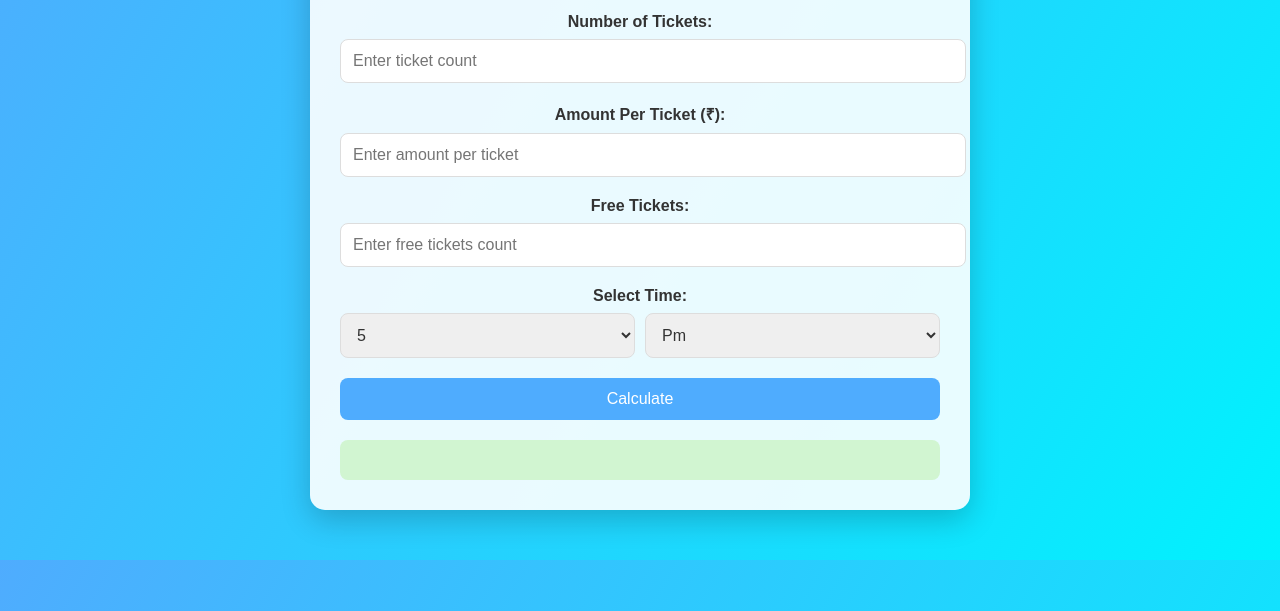
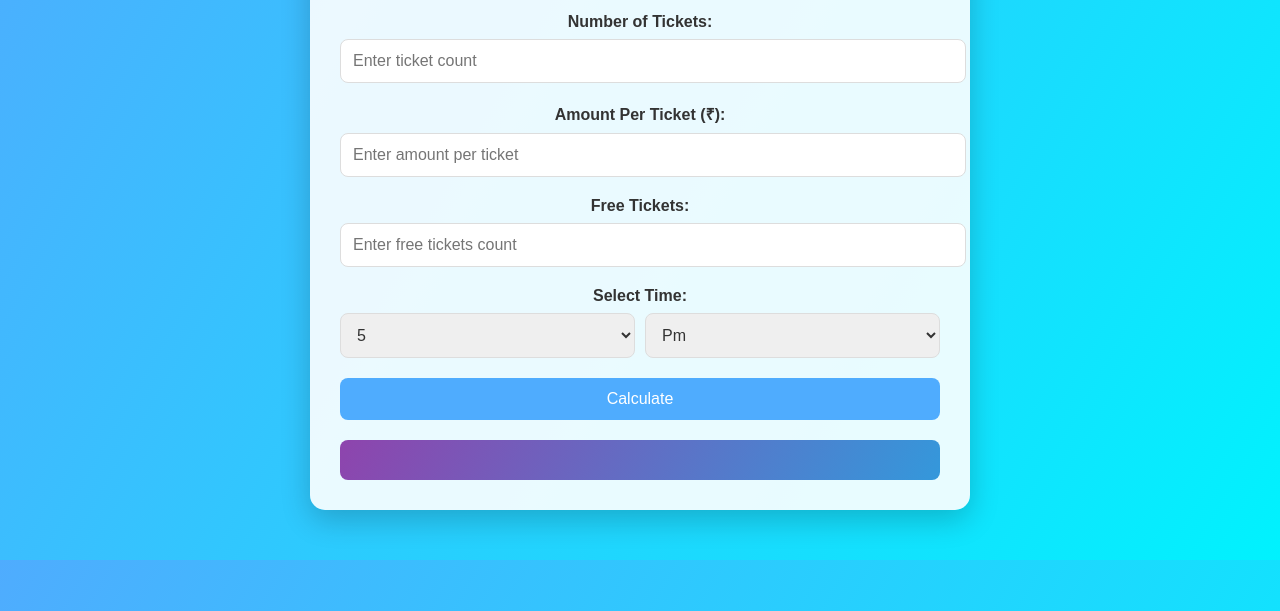
Before and after one commit to Anandkhuman/ticketcalculator, a plain HTML site: page index.html in a window 1280 px wide. Shown: the part 189-800 px from the top of the page. Drawn offline with nearby package versions, Linux system fonts and the light colour scheme.

Commit message:
Update index.html

```diff
--- a/index.html
+++ b/index.html
@@ -78,9 +78,9 @@
     .result {
       margin-top: 20px;
       padding: 20px;
-      background: #d1f5d1;
+      background: linear-gradient(120deg, #8e44ad, #3498db); /* Cool gradient for image generation */
       border-radius: 8px;
-      color: #333;
+      color: #ffffff; /* White text for contrast */
       font-size: 1.1rem;
       font-weight: bold;
       animation: fadeIn 0.5s ease;
```
